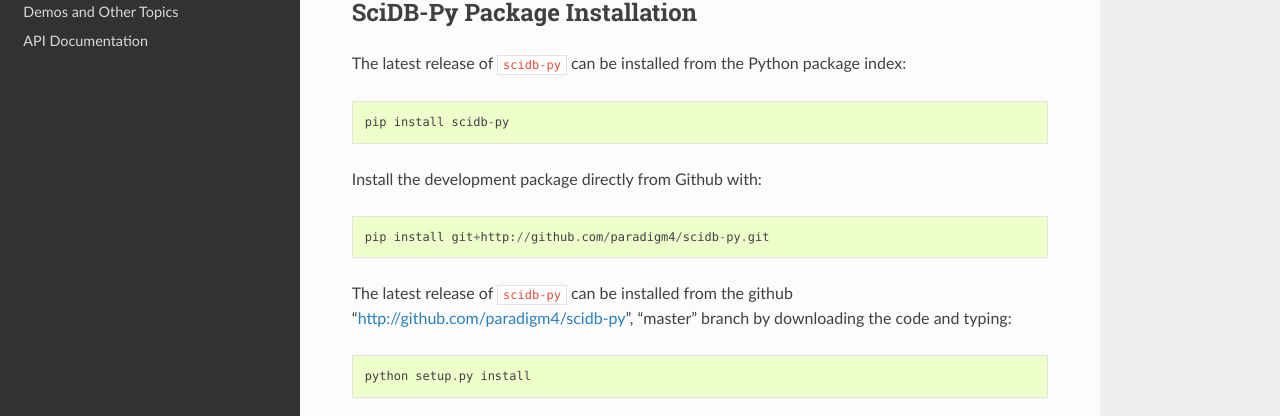
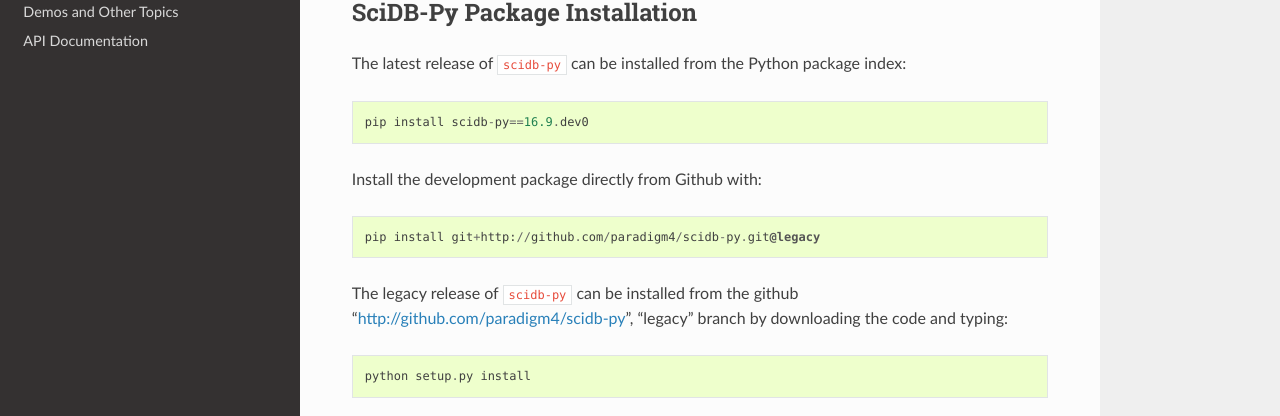
Before and after one commit to rvernica/SciDB-Py, a Sphinx documentation site: the page built from doc/install.rst, in a window 1280 px wide and 900 px high, scrolled down 771 px. Shown: the part 313-729 px from the top of the window. Built offline with Sphinx 7.4.7 and the Read the Docs theme 2.0.0, drawn with Linux system fonts in a browser that asks for light colours.

Commit message:
Notes on installing legacy version

```diff
--- a/doc/install.rst
+++ b/doc/install.rst
@@ -58,13 +58,13 @@
 
 The latest release of ``scidb-py`` can be installed from the Python package index::
 
-   pip install scidb-py
+   pip install scidb-py==16.9.dev0
 
 Install the development package directly from Github with::
 
-    pip install git+http://github.com/paradigm4/scidb-py.git
+    pip install git+http://github.com/paradigm4/scidb-py.git@legacy
 
-The latest release of ``scidb-py`` can be installed from the github "http://github.com/paradigm4/scidb-py", "master" branch by downloading the code and typing::
+The legacy release of ``scidb-py`` can be installed from the github "http://github.com/paradigm4/scidb-py", "legacy" branch by downloading the code and typing::
 
     python setup.py install
 
--- a/doc/whats_new.rst
+++ b/doc/whats_new.rst
@@ -5,6 +5,11 @@
 =========
 Whats New
 =========
+
+16.9.dev0 (Release September 9, 2017)
+--------------------------------
+
+Fix SciDB ``16.9`` compatibility.
 
 15.12 (Released March 21, 2016)
 ---------------------------------
```
